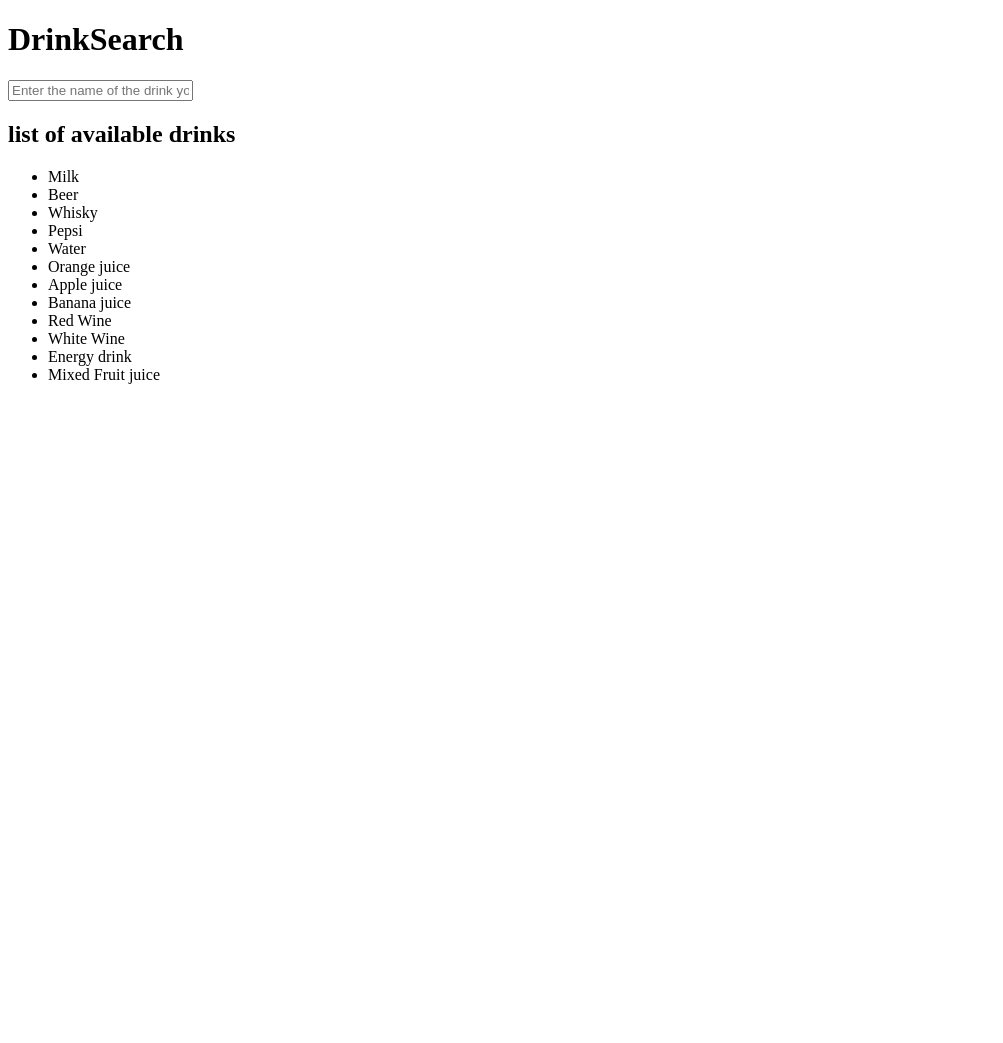
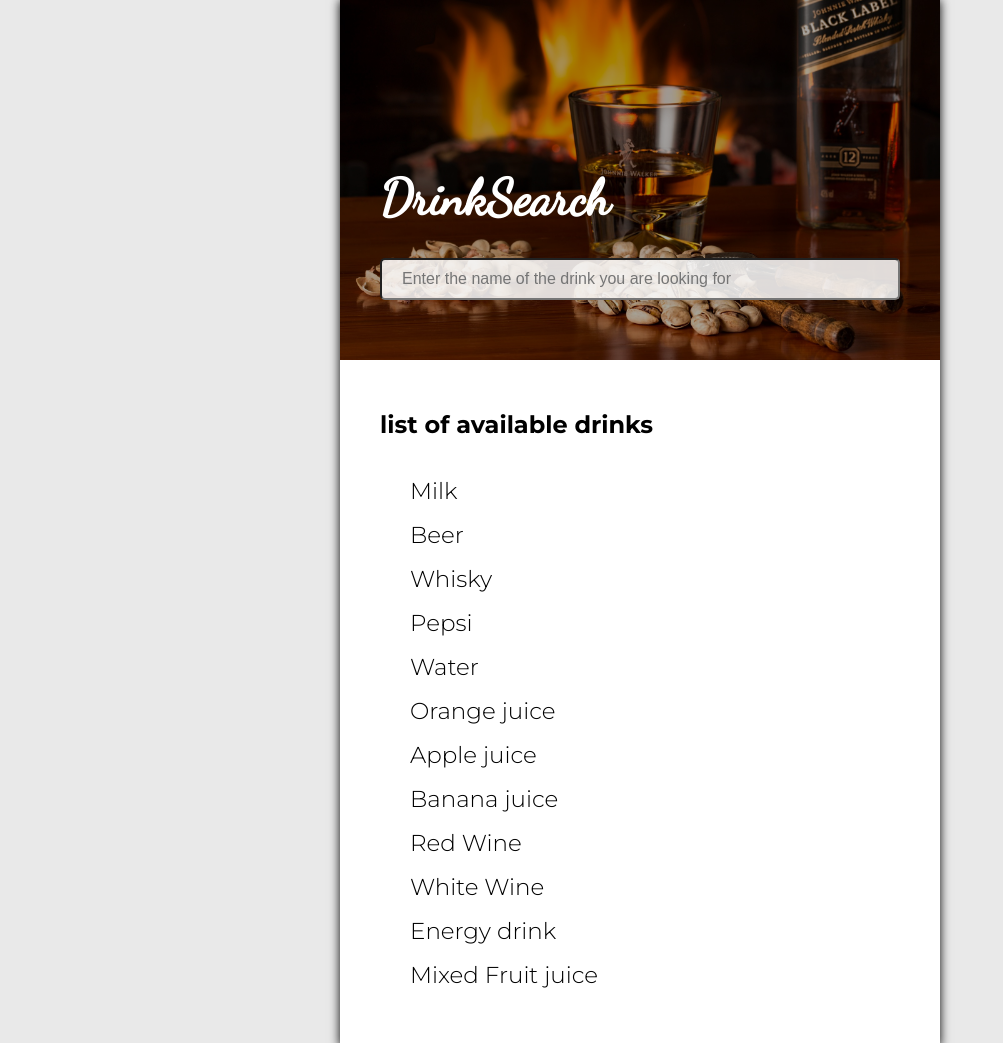
Before and after one commit to Piter920120/Browser, a plain HTML site: page index.html in a window 1280 px wide. Shown: the top 1043 px of the page, without its empty margins (0-1003 px from the left). Before the commit the page ends 800 px from the top, so only its background shows below. Drawn offline with nearby package versions, Linux system fonts and the light colour scheme.

Commit message:
css added

```diff
--- a/index.html
+++ b/index.html
@@ -7,11 +7,7 @@
 		<title>Browser</title>
         <link rel="preconnect" href="https://fonts.googleapis.com">
 <link rel="preconnect" href="https://fonts.gstatic.com" crossorigin>
-<link href="https://fonts.googleapis.com/css2?family=Montserrat:wght@400;700&display=swap" rel="stylesheet">
-		<script
-        src="https://kit.fontawesome.com/517cd31fd7.js"
-        crossorigin="anonymous"
-		></script>
+<link href="https://fonts.googleapis.com/css2?family=Cinzel:wght@400;700&family=Dancing+Script&family=Montserrat:wght@300;700&display=swap" rel="stylesheet">
 		<link rel="stylesheet" href="/style.css" />
 	</head>
 	<body>
@@ -20,7 +16,7 @@
         <div class="header">
             <div class="shadow"></div>
             <h1>DrinkSearch</h1>
-            <input type="text" class="'search" placeholder='Enter the name of the drink you are looking for'>
+            <input type="text" class="search" placeholder='Enter the name of the drink you are looking for'>
         </div>
 
         <div class="drink-list">
--- a/style.css
+++ b/style.css
@@ -0,0 +1,78 @@
+*{
+    box-sizing: border-box;
+    margin: 0;
+    padding: 0;;
+}
+
+body{
+    display: flex;
+    justify-content: center;
+    align-items: center;
+    min-height: 100vh;
+    /*font-family: 'Dancing Script' cursive;*/
+    font-family: 'Montserrat', sans-serif;
+    background-color: rgb(233,233,233);
+}
+
+.wrapper {
+    width:600px;
+    background-color: #fff;
+    box-shadow: 0  0 10px #000;
+
+}
+.header {
+    display: flex;
+    justify-content: flex-end;
+    align-items: flex-start;
+    flex-direction: column;
+    position: relative;
+    height: 360px;
+    padding: 20px 40px;
+    font-family: 'Dancing Script', cursive;
+    background-image: url(/pistachios-3450670_1920.jpg);
+    background-size: cover;
+    background-position: center;
+    z-index: 0;
+}
+.shadow {
+    position: absolute;
+    width: 100%;
+    height: 100%;
+    left: 0;
+    top: 0;
+    background-color: rgba(0,0,0,.35);
+    z-index: -1;
+}
+h1 {
+    margin-bottom:  30px;
+    color:#fff;
+    font-size: 50px;
+}
+.search {
+    padding: 10px 20px;
+    margin-bottom: 40px;
+    width: 100%;
+    font-size: 16px;
+    border-radius: 5px;
+    background-color: rgba(255,255,255,.85);
+}
+
+.drink-list{
+    padding: 20px 40px;
+}
+h2 {
+    padding: 30px 0 ;
+}
+ul {
+    padding-bottom: 30px;
+    font-size: 23px;
+    list-style: none;
+}
+li {
+    padding: 8px 30px;
+    border-bottom: 1px solid tgb(226, 226,226);
+}
+li:last-child {
+
+    border-bottom: 0;
+}
```
Also changed, not shown: pistachios-3450670_1920.jpg (added).
